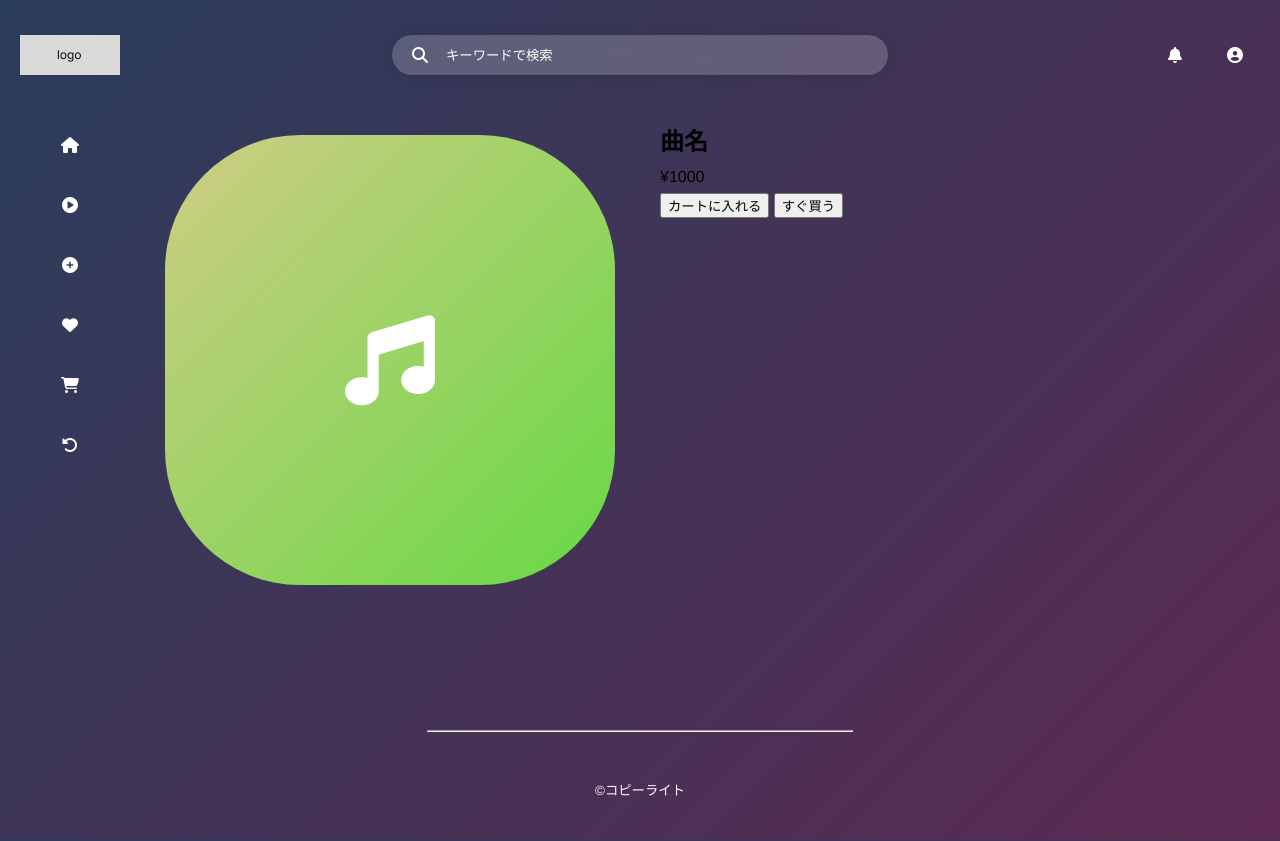
After one commit to yozure420/HEW_2025, a Flask app: page /product_detail in a window 1280 px wide. The commit adds this page. Run offline with Flask 3, Linux system fonts and the light colour scheme; some libraries are stand-ins or nearby versions; some web fonts are replaced.

Commit message:
商品詳細ページ追加

```diff
--- a/front/app.py
+++ b/front/app.py
@@ -59,22 +59,16 @@ def user():
 
 @app.route('/music_list')
 def music_list():
-    # from user import User
-    # users = [
-    #     User('宵待ちのアリア', '橘 奏', 250),
-    #     User('サイレント・コード', 'Chronos Ship', 1800),
-    #     User('砂漠の残光', 'エル・ファリド', 1500),
-    #     User('都市迷路', '零式サウンドシステム', 300),
-    #     User('霧と埠頭のワルツ', '藍沢 雫', 2800),
-    #     User('無限回廊の夢', 'Astral Compass', 2000),
-    #     User('七月のシークレットベース', '風見 悠', 250),
-    #     User('ノスタルジア銀河', '星野 天音', 500)
-    # ]
-
     return render_template(
         'music_list.html',
         # users = users
     )
 
+@app.route('/product_detail')
+def product_detail():
+    return render_template(
+        'product_detail.html'
+    )
+
 if __name__ == '__main__':
     app.run('0.0.0.0', 80, True)
--- /dev/null
+++ b/front/static/css/product-detail.css
@@ -0,0 +1,32 @@
+.product-detail-wrapper {
+    width: 1000px;
+    margin: 0 auto;
+    display: flex;
+}
+
+.product-detail-thumbnail {
+    width: 450px;
+    aspect-ratio: 1 / 1;
+    background: linear-gradient(-45deg, #67D944, #CFCD85);
+    border-radius: 30%;
+    text-align: center;
+    width: 450px;
+    border: none;
+    container-type: inline-size;
+    margin: 25px;
+}
+
+.product-detail-thumbnail i {
+    line-height: 450px;
+    font-size: 20cqw;
+    color: white;
+    width: 100%;
+    aspect-ratio: 1 / 1;
+    border-radius: 30%;
+    border: none;
+}
+
+.product-detail-right {
+    width: 500px;
+    padding: 10px 20px;
+}
--- a/front/templates/home.html
+++ b/front/templates/home.html
@@ -53,7 +53,9 @@
             <div class="music-list-character-wrapper">
                 <div class="music-list-character">
                     <p class="music">{{ user.music }}</p>
-                    <a href="" class="link-icon"><i class="fa-solid fa-cart-shopping"></i></a>
+                    <a href="{{ url_for('product_detail') }}" class="link-icon">
+                        <i class="fa-solid fa-cart-shopping"></i>
+                    </a>
                     <div class="fukidashi">商品ページへ行く</div>
                 </div><!-- end music-list-character -->
                 <div class="music-list-character-small">
--- /dev/null
+++ b/front/templates/product_detail.html
@@ -0,0 +1,29 @@
+{% extends 'base.html' %}
+
+{# title #}
+{% block title %}Music_make{% endblock %}
+
+{# headに追加要素あれば #}
+{% block head_extra %}
+<link rel="stylesheet" href="{{ url_for('static', filename='css/product-detail.css') }}">
+{% endblock %}
+
+{# 中身 #}
+{% block content %}
+<div class="product-detail-wrapper">
+    <div class="product-detail-thumbnail">
+        <i class="fa-solid fa-music"></i>
+    </div><!-- end product-detail-thumbnail -->
+    <div class="product-detail-right">
+        <h2>曲名</h2>
+        <p>¥1000</p>
+
+        <form id="add-to-cart-form">
+            <input type="hidden" name="product_id" value="">
+            <button type="submit" id="add-to-cart-btn">カートに入れる</button>
+            <button type="submit" id="buy-now-btn" data-action="buy_now">すぐ買う</button>
+        </form>
+
+    </div><!-- end product-detail-right -->
+</div><!-- end product-detail-wrapper -->
+{% endblock %}
```
